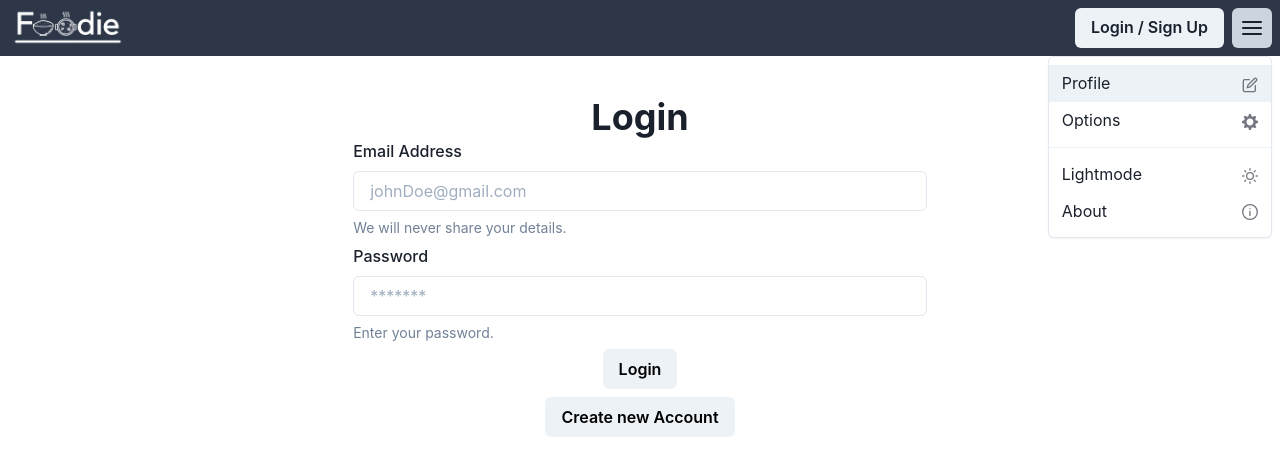
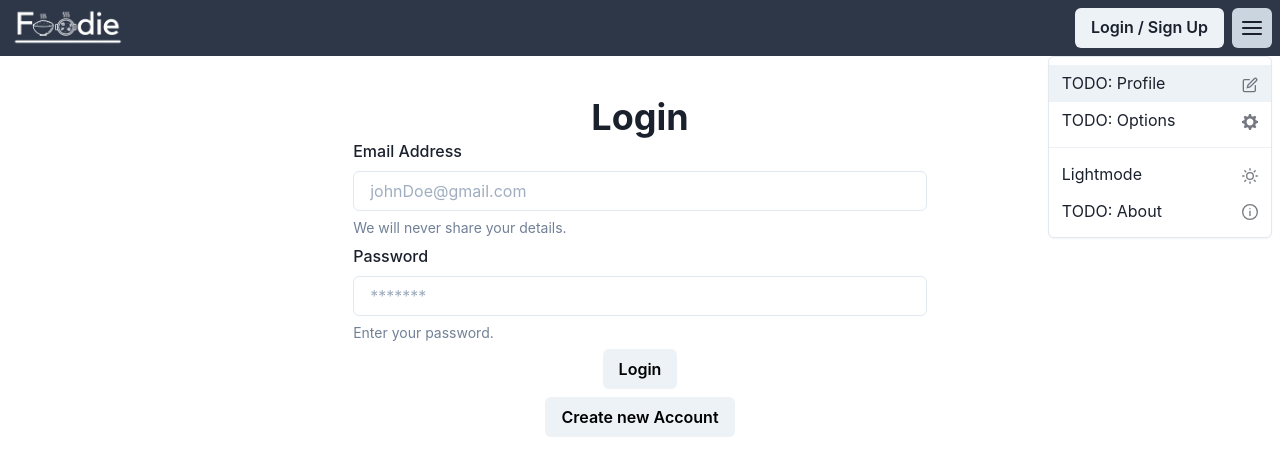
Before and after one commit to patchinator/foodie_2, a Next.js app: page /auth/log-in in a window 1280 px wide. Both pictures are taken after a click on the button 1252 px from the left and 28 px from the top of the page. Shown: the top 476 px of the page. Built offline with nearby package versions, Linux system fonts and the light colour scheme.

Commit message:
added TODO texts to components which require finishing

```diff
--- a/components/UI/Navbar.js
+++ b/components/UI/Navbar.js
@@ -113,14 +113,14 @@ const Navbar = () => {
                   cursor="pointer"
                   _hover={{ bg: "gray.600" }}
                 >
-                  Profile
+                  TODO: Profile
                 </MenuItem>
                 <MenuItem
                   command={<SettingsIcon />}
                   cursor="pointer"
                   _hover={{ bg: "gray.600" }}
                 >
-                  Options
+                  TODO: Options
                 </MenuItem>
                 <MenuDivider />
                 <MenuItem
@@ -136,7 +136,7 @@ const Navbar = () => {
                   cursor="pointer"
                   _hover={{ bg: "gray.600" }}
                 >
-                  About
+                  TODO: About
                 </MenuItem>
                 {isLoggedIn && (
                   <MenuItem
```
